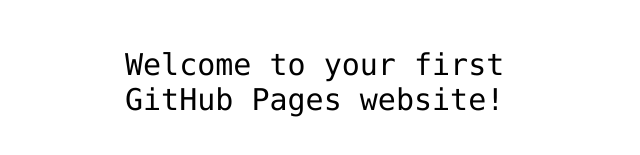
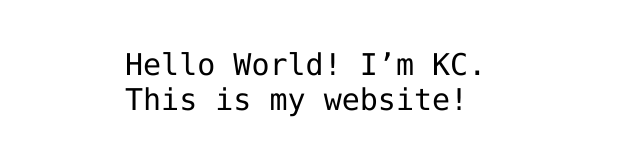
Before and after one commit to kuokching/hello-world, a plain HTML site: page index.html in a window 1280 px wide. Shown: the part 341-496 px from the top of the page, without its empty margins (315-955 px from the left). Drawn offline with Linux system fonts and the light colour scheme.

Commit message:
Update index.html

```diff
--- a/index.html
+++ b/index.html
@@ -12,7 +12,7 @@
 <img src="https://octodex.github.com/images/daftpunktocat-thomas.gif" id="octocat" alt="octocat-gif" />
 
 <!-- Change this code here by copy and pasting your template on line 15 -->
-<p>Welcome to your first GitHub Pages website!</p>
+<p>Hello World! I’m KC. This is my website!</p>
 
 </body>
 </html>
```
